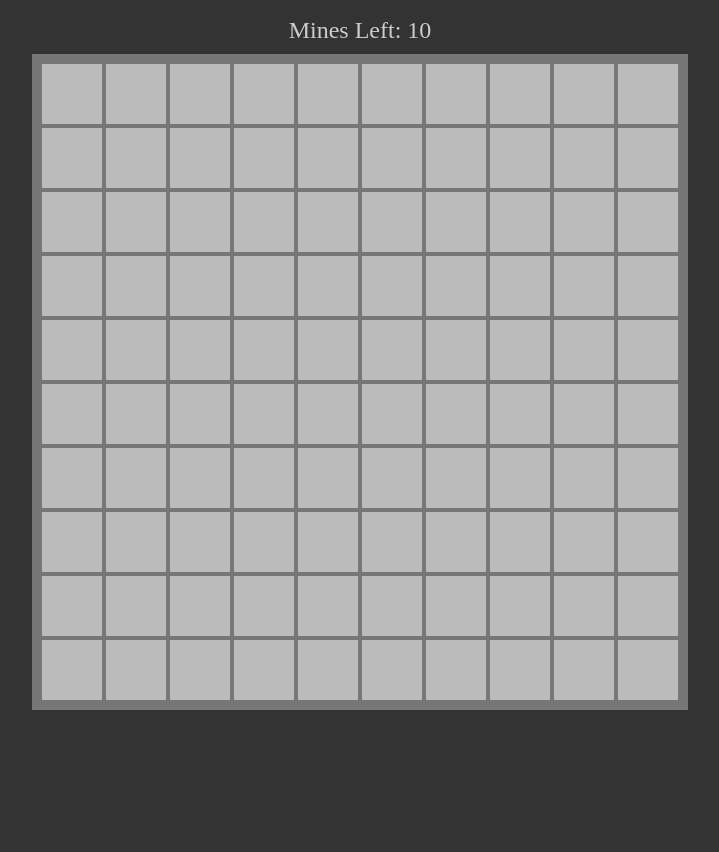
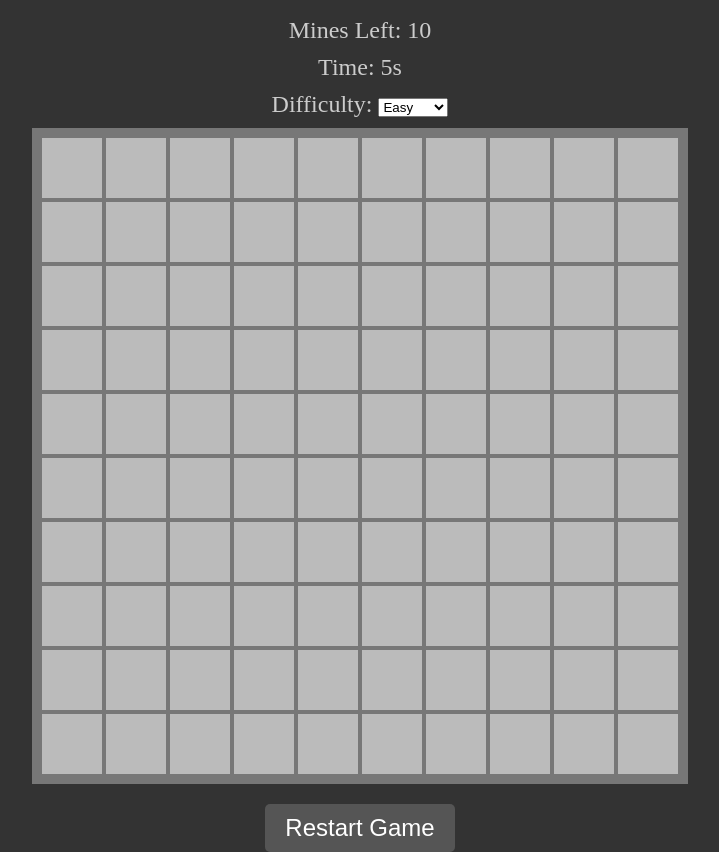
Before and after one commit to meluni9/Minesweeper, a website with bundled scripts: page index.html in a window 1280 px wide. Shown: the part 87-939 px from the top of the page, without its empty margins (280-999 px from the left). Before the commit the page ends 800 px from the top, so only its background shows below. Built offline with nearby package versions, Linux system fonts and the light colour scheme.

Commit message:
added timer

```diff
--- a/index.html
+++ b/index.html
@@ -12,6 +12,18 @@
 <div class="subtext">
     Mines Left: <span data-mine-count></span>
 </div>
+<div class="subtext">
+    Time: <span data-timer>0</span>s
+</div>
+<div class="subtext">
+    Difficulty:
+    <select id="difficulty">
+        <option value="easy">Easy</option>
+        <option value="medium">Medium</option>
+        <option value="hard">Hard</option>
+    </select>
+</div>
 <div class="board"></div>
+<button class="reset-button">Restart Game</button>
 </body>
 </html>
--- a/script.js
+++ b/script.js
@@ -1,4 +1,4 @@
-"use strict"
+"use strict";
 
 // Display and UI
 
@@ -11,47 +11,56 @@ import {
     checkLose,
 } from "./minesweeper.js";
 
+import { startTimer, stopTimer } from "./timer.js";
+
 const BOARD_SIZE = 10;
 const NUMBER_OF_MINES = 10;
 
-
-const board = createBoard(BOARD_SIZE, NUMBER_OF_MINES);
 const boardElement = document.querySelector(".board");
 const minesLeftText = document.querySelector("[data-mine-count]");
-const  messageText = document.querySelector(".subtext");
+const messageText = document.querySelector(".subtext");
+const timerElement = document.querySelector("[data-timer]");
 
+const init = () => {
+    const board = createBoard(BOARD_SIZE, NUMBER_OF_MINES);
+    setupBoard(board);
+    boardElement.style.setProperty("--size", BOARD_SIZE);
+    minesLeftText.textContent = NUMBER_OF_MINES;
+    startTimer(timerElement);
+};
+
+const setupBoard = (board) => {
     for (let row of board) {
         for (let tile of row) {
             boardElement.append(tile.element);
             tile.element.addEventListener("click", () => {
-            revealTile(board,  tile);
-            checkGameEnd();
+                revealTile(board, tile);
+                checkGameEnd(board);
             });
             tile.element.addEventListener("contextmenu", e => {
                 e.preventDefault();
                 markTile(tile);
-            listMinesLeft();
+                listMinesLeft(board);
             });
         }
     }
+};
 
-boardElement.style.setProperty("--size", BOARD_SIZE);
-minesLeftText.textContent = NUMBER_OF_MINES;
-
-const listMinesLeft = () => {
+const listMinesLeft = (board) => {
     const markedTilesCount = board.reduce((count, row) => {
         return count + row.filter(tile => tile.status === TILE_STATUSES.MARKED).length;
     }, 0);
     minesLeftText.textContent = NUMBER_OF_MINES - markedTilesCount;
-}
+};
 
-const checkGameEnd = () => {
+const checkGameEnd = (board) => {
     const win = checkWin(board);
     const lose = checkLose(board);
 
     if (win || lose) {
-        boardElement.addEventListener("click", stopProp, {capture: true});
-        boardElement.addEventListener("contextmenu", stopProp, {capture: true});
+        stopTimer();
+        boardElement.addEventListener("click", stopProp, { capture: true });
+        boardElement.addEventListener("contextmenu", stopProp, { capture: true });
     }
 
     if (win) {
@@ -70,6 +79,10 @@ const checkGameEnd = () => {
             }
         }
     }
-}
+};
 
 const stopProp = (e) => e.stopImmediatePropagation();
+
+document.addEventListener("DOMContentLoaded", () => {
+    init();
+});
--- a/styles.css
+++ b/styles.css
@@ -58,3 +58,19 @@ body {
 .board > [data-status="marked"] {
     background-color: yellow;
 }
+
+/* Додайте ці стилі до існуючого файлу styles.css */
+.reset-button {
+    margin-top: 20px;
+    padding: 10px 20px;
+    font-size: 1.5rem;
+    cursor: pointer;
+    background-color: #555;
+    color: white;
+    border: none;
+    border-radius: 5px;
+}
+
+.reset-button:hover {
+    background-color: #777;
+}
--- /dev/null
+++ b/timer.js
@@ -0,0 +1,15 @@
+"use strict";
+
+let timerInterval;
+
+export const startTimer = (timerElement) => {
+    const startTime = Date.now();
+    timerInterval = setInterval(() => {
+        const elapsedTime = Math.floor((Date.now() - startTime) / 1000);
+        timerElement.textContent = elapsedTime;
+    }, 1000);
+};
+
+export const stopTimer = () => {
+    clearInterval(timerInterval);
+};
```
Lines whose indentation alone changed are shown as unchanged.
